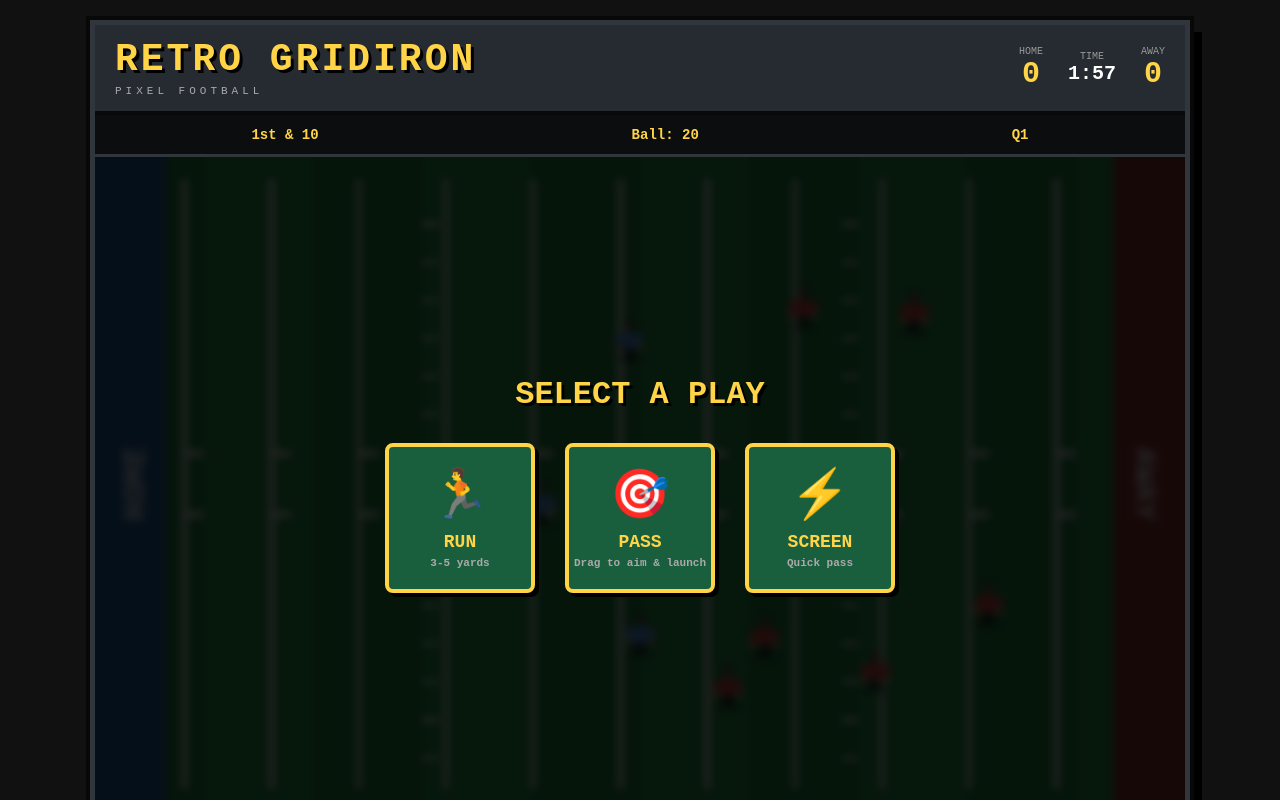
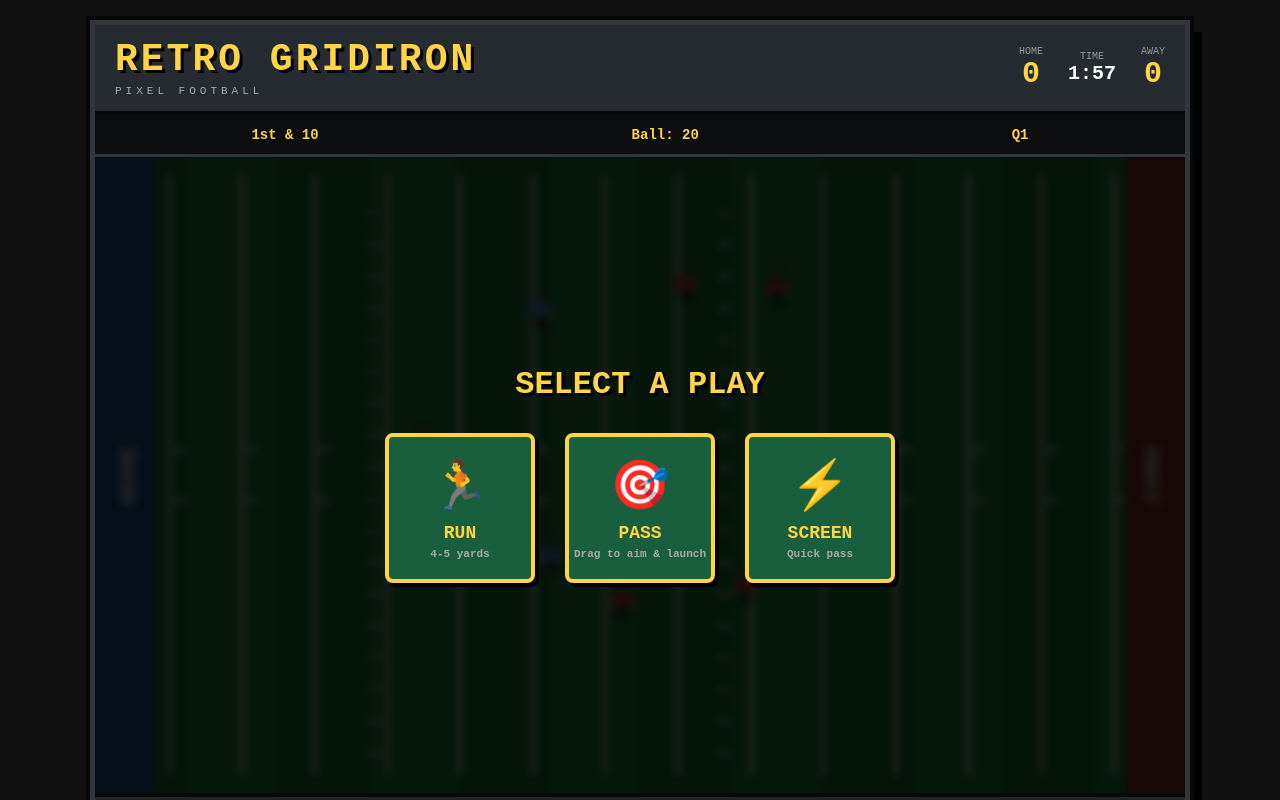
Before and after one commit to owenj4231o-lgtm/retro-gridiron, a plain HTML site: page index.html in a window 1280 px wide. Both pictures are taken after a click on the button "START GAME". Shown: the top 800 px of the page. Drawn offline with Linux system fonts and the light colour scheme.

Commit message:
Update canvas size for larger field viewport

```diff
--- a/index.html
+++ b/index.html
@@ -41,7 +41,7 @@
     </section>
 
     <div class="canvas-wrap">
-      <canvas id="gameCanvas" width="1000" height="600"></canvas>
+      <canvas id="gameCanvas" width="1200" height="700"></canvas>
 
       <div id="message" class="message">
         <h2>RETRO GRIDIRON</h2>
@@ -56,7 +56,7 @@
           <button class="play-option" data-play="run">
             <div class="play-icon">🏃</div>
             <div class="play-name">RUN</div>
-            <div class="play-desc">3-5 yards</div>
+            <div class="play-desc">4-5 yards</div>
           </button>
           <button class="play-option" data-play="pass">
             <div class="play-icon">🎯</div>
```
